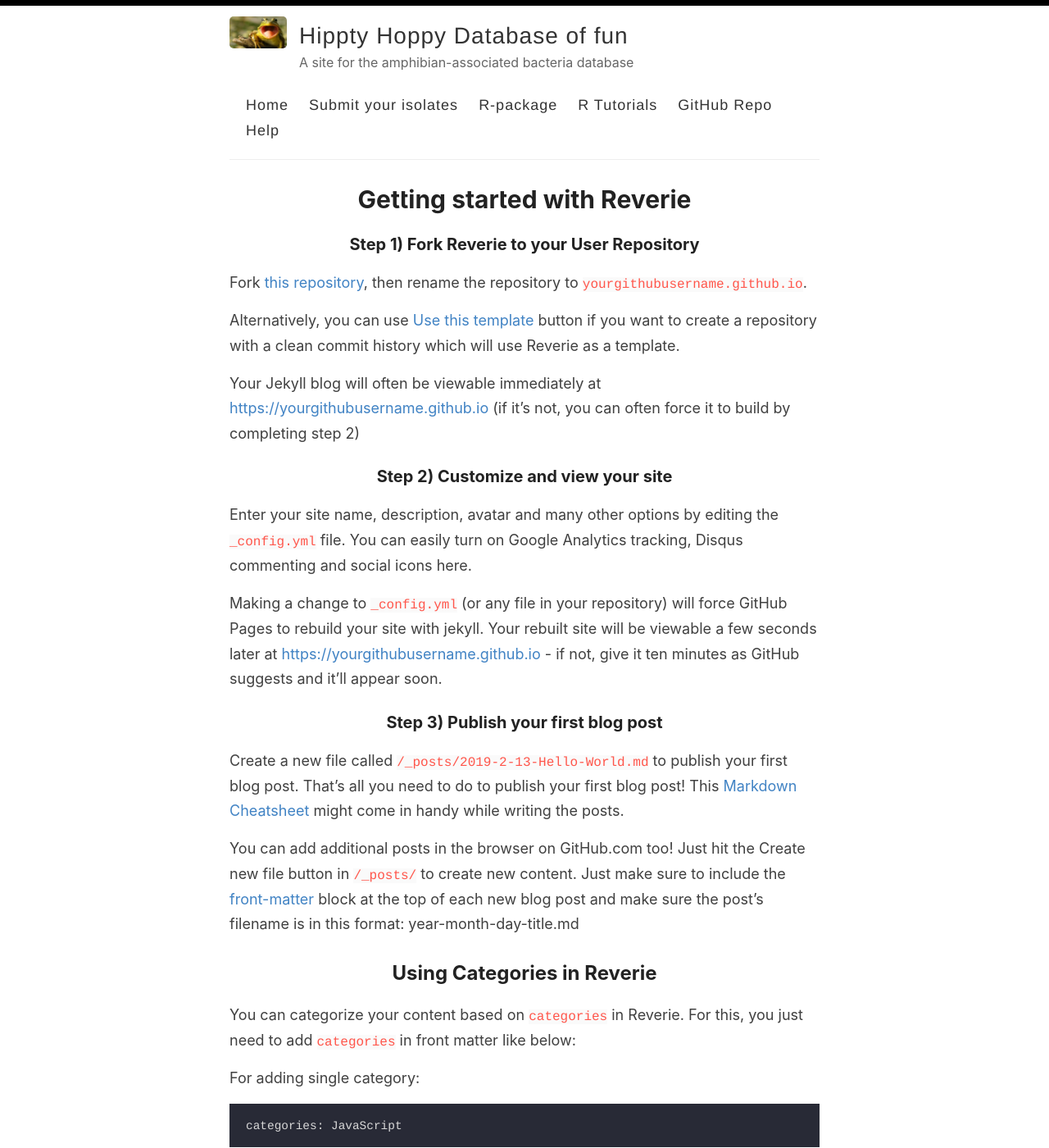
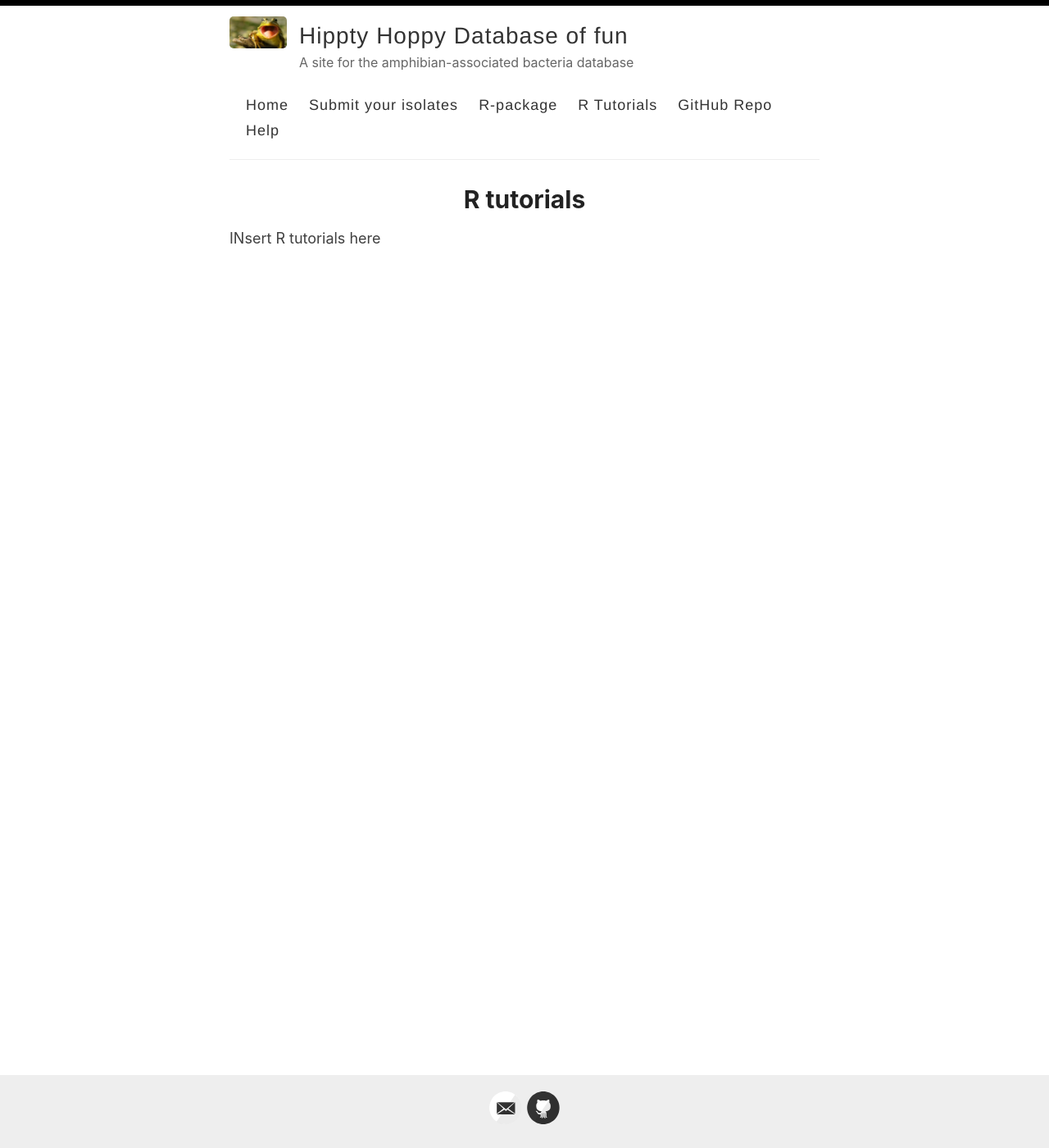
Before and after one commit to pattyjk/pattyjk.github.io, a Jekyll site: the page built from _pages/getting-started.md, in a window 1280 px wide and 1400 px high. Shown: the whole window at 82% size. Built offline with Jekyll 4.4.1, drawn with Linux system fonts in a browser that asks for light colours; some of the changed text lies outside the part shown.

Commit message:
Update getting-started.md

````diff
--- a/_pages/getting-started.md
+++ b/_pages/getting-started.md
@@ -1,51 +1,6 @@
 ---
 layout: page
-title: Getting started with Reverie
-permalink: /getting-started/
+title: R tutorials
+permalink: /r-tutorials/
 ---
-
-### Step 1) Fork Reverie to your User Repository
-
-Fork [this repository](https://github.com/amitmerchant1990/reverie), then rename the repository to `yourgithubusername.github.io`.
-
-Alternatively, you can use [Use this template](https://github.com/amitmerchant1990/reverie/generate) button if you want to create a repository with a clean commit history which will use Reverie as a template.
-
-Your Jekyll blog will often be viewable immediately at <https://yourgithubusername.github.io> (if it's not, you can often force it to build by completing step 2)
-
-### Step 2) Customize and view your site
-
-Enter your site name, description, avatar and many other options by editing the `_config.yml` file. You can easily turn on Google Analytics tracking, Disqus commenting and social icons here.
-
-Making a change to `_config.yml` (or any file in your repository) will force GitHub Pages to rebuild your site with jekyll. Your rebuilt site will be viewable a few seconds later at <https://yourgithubusername.github.io> - if not, give it ten minutes as GitHub suggests and it'll appear soon.
-
-### Step 3) Publish your first blog post
-
-Create a new file called `/_posts/2019-2-13-Hello-World.md` to publish your first blog post. That's all you need to do to publish your first blog post! This [Markdown Cheatsheet](https://github.com/adam-p/markdown-here/wiki/Markdown-Cheatsheet) might come in handy while writing the posts.
-
-> You can add additional posts in the browser on GitHub.com too! Just hit the <kbd>Create new file</kbd> button in `/_posts/` to create new content. Just make sure to include the [front-matter](http://jekyllrb.com/docs/frontmatter/) block at the top of each new blog post and make sure the post's filename is in this format: year-month-day-title.md
-
-## Using Categories in Reverie
-
-You can categorize your content based on `categories` in Reverie. For this, you just need to add `categories` in front matter like below:
-
-For adding single category:
-
-```md
-categories: JavaScript
-```
-
-For adding multiple categories:
-
-```md
-categories: [PHP, Laravel]
-```
-
-The contegorized content can be shown over this URL: <https://yourgithubusername.github.io/categories/>
-
-## RSS
-
-The generated [RSS feed](https://en.wikipedia.org/wiki/RSS) of your blog can be found at <https://yourgithubusername.github.io/feed>. You can see the example RSS feed over [here](https://www.amitmerchant.com/reverie/feed).
-
-## Sitemap
-
-The generated sitemap of your blog can be found at <https://yourgithubusername.github.io/sitemap>. You can see the example sitemap feed over [here](https://www.amitmerchant.com/reverie/sitemap).
+INsert R tutorials here
````
